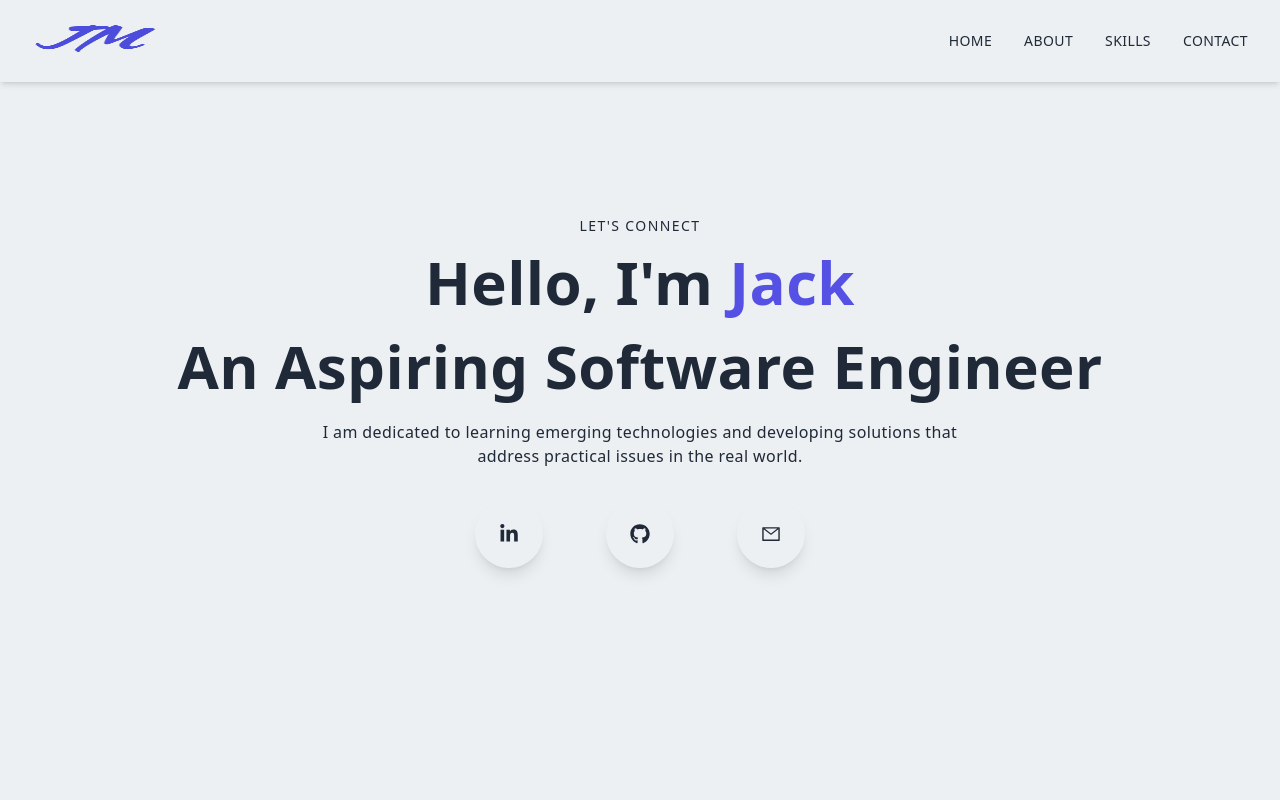
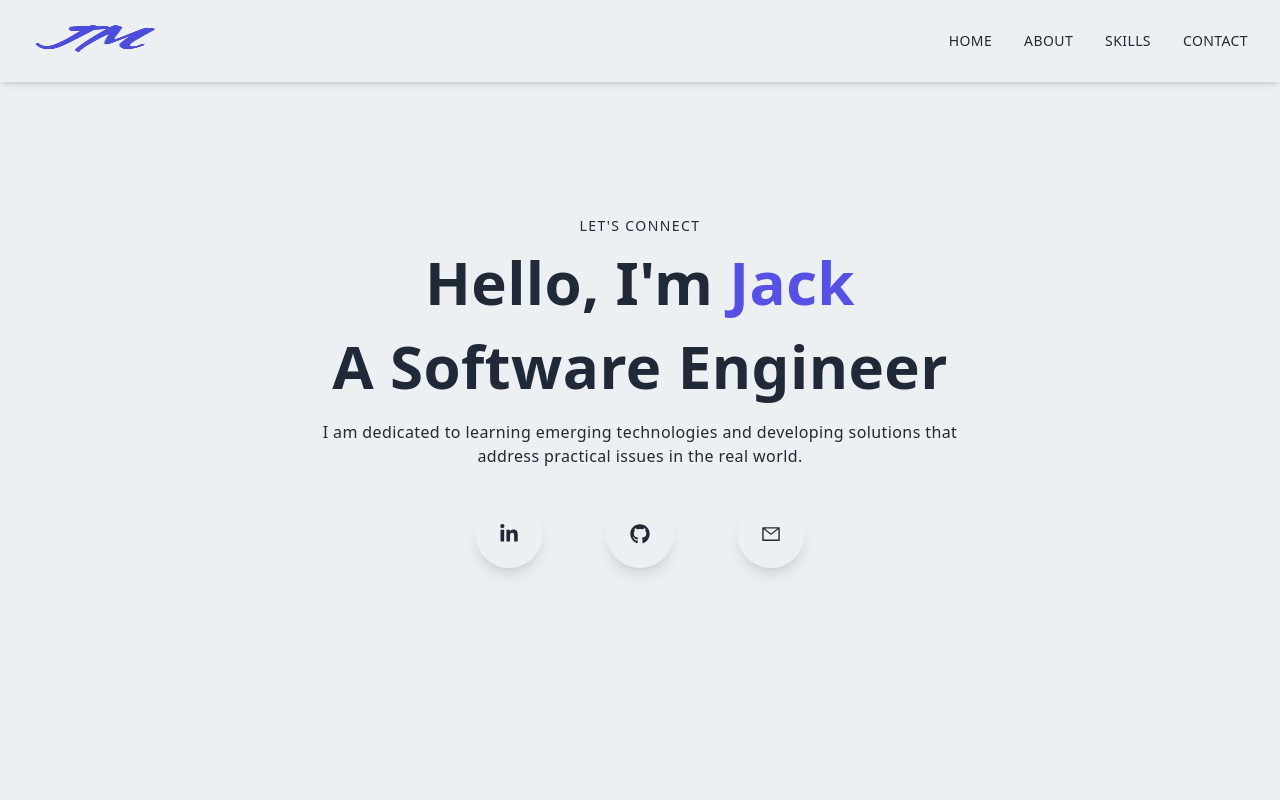
Before and after one commit to MrJack2x/jackm-portfolio, a React (Vite) app: page / in a window 1280 px wide. Shown: the top 800 px of the page. Built offline with nearby package versions, Linux system fonts and the light colour scheme.

Commit message:
Content changes to the hero and contact sections

```diff
--- a/src/components/Contact.jsx
+++ b/src/components/Contact.jsx
@@ -24,7 +24,7 @@
                 />
                 <div>
                   <h2 className="py-2">Jack Michell</h2>
-                  <p>Aspiring Software Engineer</p>
+                  <p>Software Engineer</p>
                   <p className="py-4">
                     I am currently taking commissions. Contact me and let&#39;s
                     connect.
--- a/src/components/Hero.jsx
+++ b/src/components/Hero.jsx
@@ -13,7 +13,7 @@
           <h1 className="py-4 text-gray-700">
             Hello, I&#39;m <span className="text-[#5651e5]">Jack</span>
           </h1>
-          <h1 className="py-2 text-gray-700">An Aspiring Software Engineer</h1>
+          <h1 className="py-2 text-gray-700">A Software Engineer</h1>
           <p className="py-4 text-gray-600 sm:max-w-[70%] m-auto">
             I am dedicated to learning emerging technologies and developing
             solutions that address practical issues in the real world.
```
